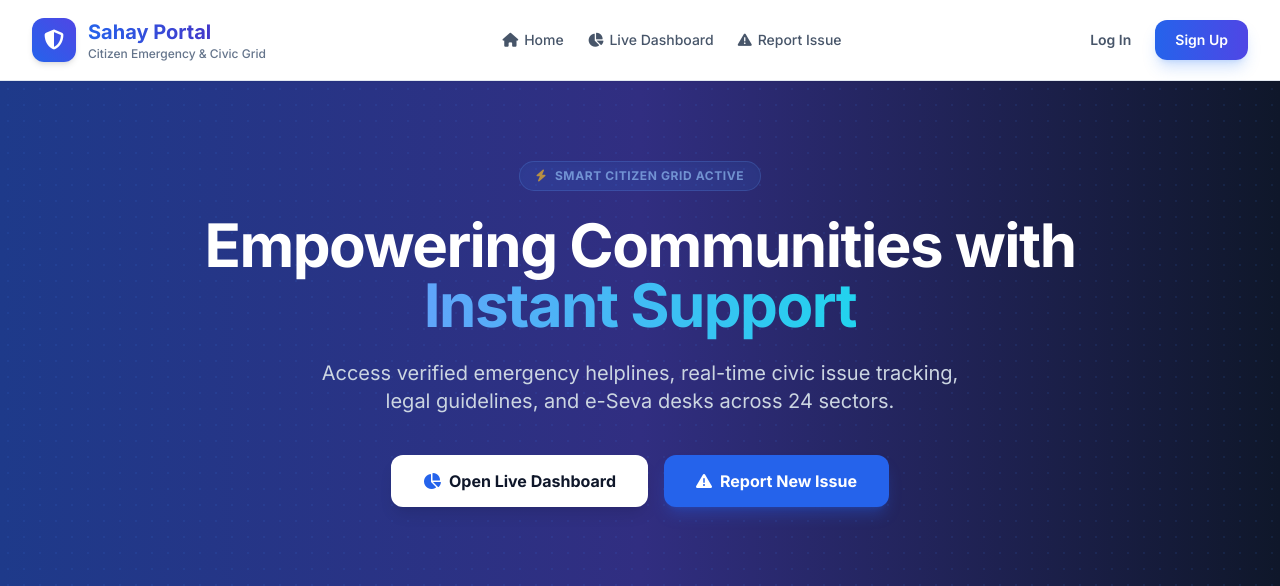
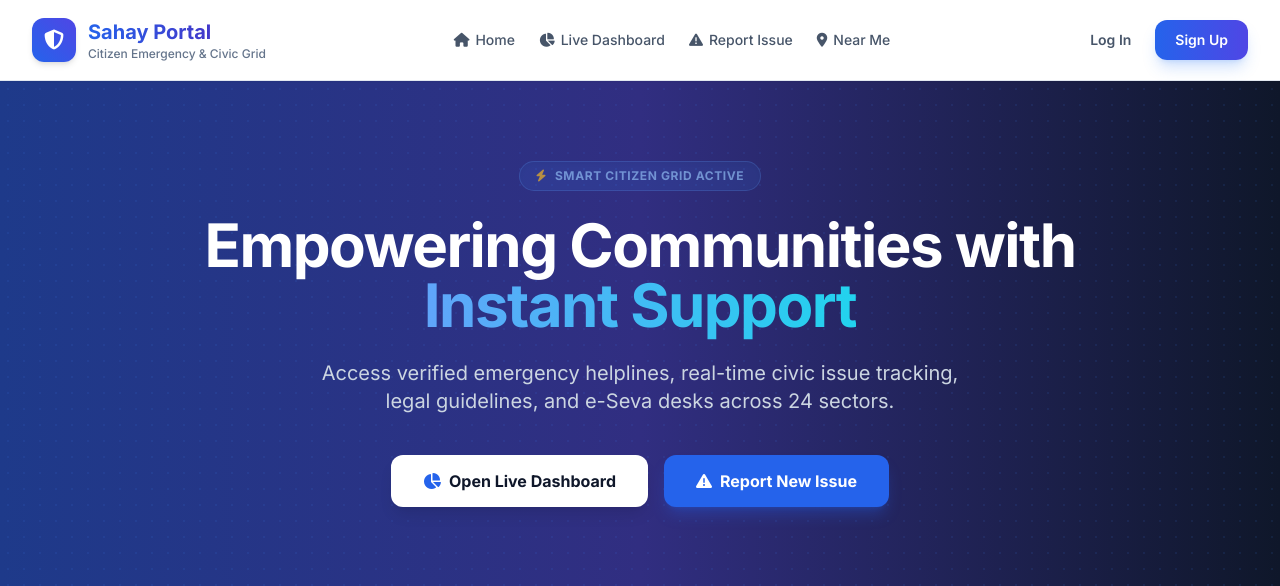
Before and after one commit to vallabhgundap61-beep/sahay-portal, a Flask app: page / in a window 1280 px wide. Shown: the top 586 px of the page. Run offline with Flask 3, Linux system fonts and the light colour scheme; some libraries are stand-ins or nearby versions.

Commit message:
Update base.html

```diff
--- a/templates/base.html
+++ b/templates/base.html
@@ -48,6 +48,7 @@
                 <a href="/" class="hover:text-blue-600 transition flex items-center gap-1.5"><i class="fa-solid fa-house"></i> Home</a>
                 <a href="/issues-feed" class="hover:text-blue-600 transition flex items-center gap-1.5"><i class="fa-solid fa-chart-pie"></i> Live Dashboard</a>
                 <a href="/report" class="hover:text-blue-600 transition flex items-center gap-1.5"><i class="fa-solid fa-triangle-exclamation"></i> Report Issue</a>
+                <a href="/near-me" class="hover:text-blue-600 transition flex items-center gap-1.5"><i class="fa-solid fa-location-dot"></i> Near Me</a>
                 {% if current_user.is_authenticated and current_user.is_admin %}
                 <a href="{{ url_for('admin_issues') }}" class="hover:text-blue-600 transition flex items-center gap-1.5"><i class="fa-solid fa-user-shield"></i> Admin</a>
                 {% endif %}
@@ -79,6 +80,7 @@
             <a href="/" class="px-3 py-2.5 rounded-lg hover:bg-slate-50 text-slate-700 font-medium flex items-center gap-2"><i class="fa-solid fa-house w-4"></i> Home</a>
             <a href="/issues-feed" class="px-3 py-2.5 rounded-lg hover:bg-slate-50 text-slate-700 font-medium flex items-center gap-2"><i class="fa-solid fa-chart-pie w-4"></i> Live Dashboard</a>
             <a href="/report" class="px-3 py-2.5 rounded-lg hover:bg-slate-50 text-slate-700 font-medium flex items-center gap-2"><i class="fa-solid fa-triangle-exclamation w-4"></i> Report Issue</a>
+            <a href="/near-me" class="px-3 py-2.5 rounded-lg hover:bg-slate-50 text-slate-700 font-medium flex items-center gap-2"><i class="fa-solid fa-location-dot w-4"></i> Near Me</a>
             {% if current_user.is_authenticated %}
                 {% if current_user.is_admin %}
                 <a href="{{ url_for('admin_issues') }}" class="px-3 py-2.5 rounded-lg hover:bg-slate-50 text-slate-700 font-medium flex items-center gap-2"><i class="fa-solid fa-user-shield w-4"></i> Admin</a>
```
